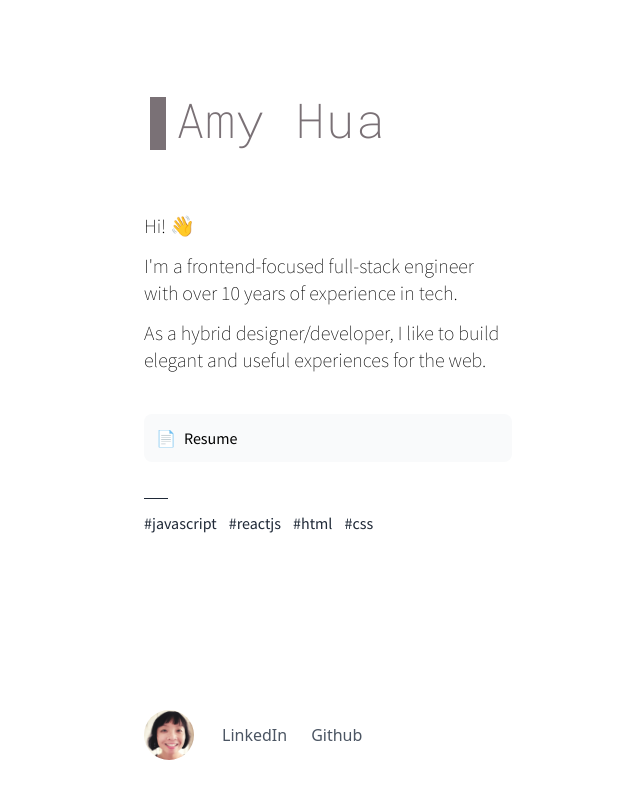
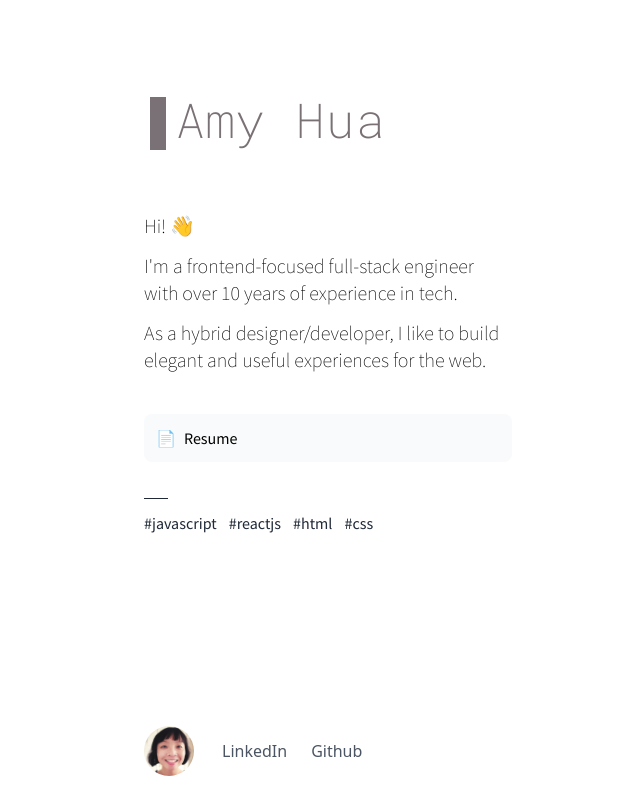
Before and after one commit to amyhua/amyhua.github.io, a Next.js app: page / in a window 1280 px wide. Shown: the whole page, without its empty margins (312-952 px from the left). Built offline with nearby package versions, Linux system fonts and the light colour scheme.

Commit message:
Footer padding restyle

```diff
--- a/pages/index.tsx
+++ b/pages/index.tsx
@@ -84,7 +84,7 @@ export default function Home() {
               <span className="mr-3">#css</span>
             </div>
           </header>
-          <footer className="p-10">
+          <footer className="px-10 py-6">
             <div className="flex">
               <div>
                 <Image
```
